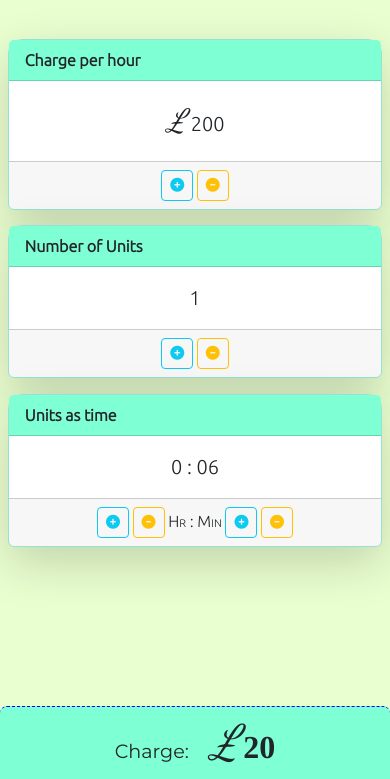
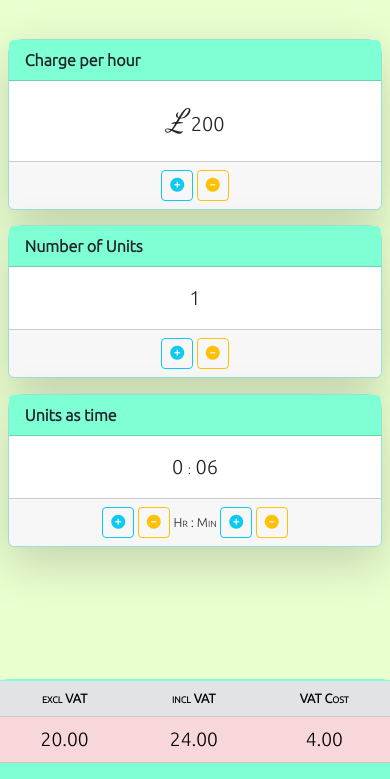
Before and after one commit to iBlinde/iBlinde.github.io, a plain HTML site: page index.html in a window 390 px wide. Shown: the part 65-844 px from the top of the page. Drawn offline with nearby package versions, Linux system fonts and the light colour scheme.

Commit message:
Added table to end of index.HTML, edited css to reflect small screen devices, and added to func.js to access table data <td>

```diff
--- a/css/custom-styles.css
+++ b/css/custom-styles.css
@@ -1,6 +1,21 @@
 body {
   font-family: Ubuntu;
   background-color: #EAFFD0;
+}
+
+table {
+    padding: 2px 2px;
+    table-layout: auto;
+}
+
+thead {
+    font-size: 0.8rem;
+    font-weight: bold;
+}
+
+tr {
+    height: 1.1rem;
+    margin: 1px;
 }
 
 .navbar {
@@ -51,12 +66,18 @@ body {
 .small-screen-h3 {
   border-top-left-radius: 7px;
   border-top-right-radius: 7px;
-  border-top: 1px dashed blue;
+  border-top: 1px dashed Aquamarine;
   background-color: Aquamarine;
 }
 
 .spacer {
   margin-bottom: 6rem;
+}
+
+.tax-foot {
+    font-family: Ubuntu;
+    font-size: 1.2rem;
+    font-variant-caps: small-caps;
 }
 
 #home {
@@ -75,6 +96,7 @@ body {
   font-weight: lighter;
   font-size: 3rem;
 }
+
 #smallChgTextB {
     font-family: "Dancing Script";
     font-style: italic;
@@ -91,5 +113,6 @@ body {
 
 
 #hrMin_txt {
+  font-size: 0.8rem;
   font-variant-caps: small-caps;
 }
--- a/index.html
+++ b/index.html
@@ -67,7 +67,7 @@
 
     <!-- Page Content -->
 
-    <!-- total charges sgow on md screen and larger-->
+    <!-- total charges show on md screen and larger-->
     <Section id="total">
         <div class="row d-none d-md-block">
             <div class="col-md-4 col-sm-6 mx-auto">
@@ -88,7 +88,7 @@
     <!-- cards -->
     <section id="cards">
         <div class="row">
-            <div class="col-md-3 col-sm-6 col-xs-10 mx-auto">
+            <div class="col-md-4 col-sm-6 col-xs-10 mx-auto">
                 <div class="card shadow-lg">
                     <div class="card-header">
                         Charge per hour
@@ -109,7 +109,7 @@
                     </div>
                 </div>
             </div>
-            <div class="col-md-3 col-sm-6 col-xs-10 mx-auto">
+            <div class="col-md-4 col-sm-6 col-xs-10 mx-auto">
                 <div class="card shadow-lg">
                     <div class="card-header">
                         Number of Units
@@ -129,7 +129,7 @@
                     </div>
                 </div>
             </div>
-            <div class="col-md-3 col-sm-6 col-xs-10 mx-auto">
+            <div class="col-md-4 col-sm-6 col-xs-10 mx-auto">
                 <div class="card shadow-lg">
                     <div class="card-header">
                         Units as time
@@ -173,15 +173,28 @@
 
 
     <!--Total Charges show on sm screens and smaller-->
-    <Section id="total-sm">
-        <div class="d-block d-md-none fixed-bottom">
-            <div class="small-screen-h3 text-center">
-                <span id="small-charges">Charge:</span>
-                <span id="smallChgText">£</span>
-                <span id="totalCharge-sm">0</span>
+    <section id="total-sm">
+        <div class="d-block d-md-none fixed-bottom small-screen-h3">
+            <div class="tax-foot mx-auto">
+                <table class="table table-responsive-sm text-center" id="sm-scr-vals">
+                    <thead class="align-bottom table-secondary">
+                        <tr class="small-screen-h3">
+                            <th scope="col">excl VAT</th>
+                            <th scope="col">incl VAT</th>
+                            <th scope="col">VAT Cost</th>
+                        </tr>
+                    </thead>
+                    <tbody class="align-middle">
+                        <tr class="table-danger">
+                            <td class="excT">£343123</td>
+                            <td class="incT">£343123</td>
+                            <td class="valT">£3452.99</td>
+                        </tr>
+                    </tbody>
+                </table>
             </div>
         </div>
-    </Section>
+    </section>
 
 
     <script type="text/javascript" src="js/func.js"></script>
--- a/js/func.js
+++ b/js/func.js
@@ -8,6 +8,9 @@ let cMin = 5;
 let cStep = cMin;
 let cMax = 1000;
 let total = 0;
+let vat = 20;
+
+const roundAccurately = (number, decimalPlaces) => Number(Math.round(number + "e" + decimalPlaces) + "e-" + decimalPlaces);
 
 doUpdatePage();
 
@@ -219,16 +222,36 @@ function doTime(selector) {
 
 
 function doUpdatePage() {
-  t = u * 6;
-  total = (c / 10) * u;
+    t = u * 6;
+    total = (c / 10) * u;
 
-  document.getElementById("cPHr").textContent = c.toString();
-  document.getElementById("uPHr").textContent = u.toString();
+    document.getElementById("cPHr").textContent = c.toString();
+    document.getElementById("uPHr").textContent = u.toString();
     document.getElementById("mPHr").textContent = timeString(true);
     document.getElementById("mPMi").textContent = timeString(false);
-  document.getElementById("totalCharge").textContent = total.toString();
-  document.getElementById("totalCharge-sm").textContent = total.toString();
+    document.getElementById("totalCharge").textContent = formatNumber(total, 2);
+
+    let table = document.getElementById("sm-scr-vals");
+    let row = table.getElementsByTagName("tr")[1];
+    let excTTD = row.getElementsByTagName("td")[0];
+    let incTTD = row.getElementsByTagName("td")[1];
+    let valTTD = row.getElementsByTagName("td")[2];
+    let tmpT = (total / 100) * vat;
+
+    excTTD.textContent = formatNumber(total, 2);
+    incTTD.textContent = formatNumber(total + tmpT, 2);
+    valTTD.textContent = formatNumber(tmpT, 2);
+
 }
+
+
+function formatNumber(num, decPlaces) {
+
+    let numFormat = roundAccurately(num, decPlaces);
+
+    return numFormat.toFixed(2);
+}
+
 
 function timeString(sw) {
   let h = 0;
```
